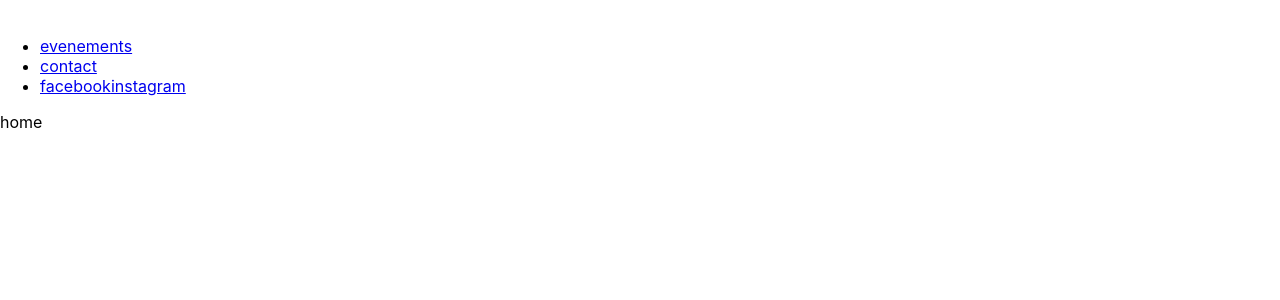
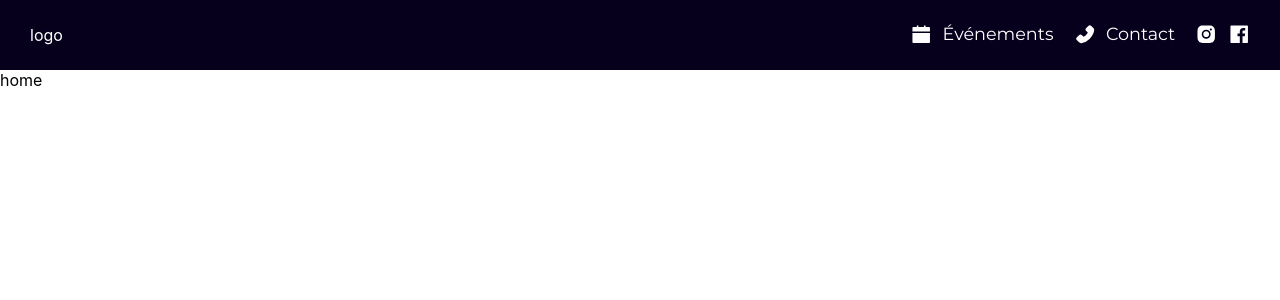
Before and after one commit to loic-dev/bde_campus_XII_avenue, a React (Create React App) app in the folder client/: page / in a window 1280 px wide. Shown: the top 300 px of the page. Built offline with nearby package versions, Linux system fonts and the light colour scheme.

Commit message:
create header responsive

```diff
--- a/client/package.json
+++ b/client/package.json
@@ -3,13 +3,18 @@
   "version": "0.1.0",
   "private": true,
   "dependencies": {
+    "@fortawesome/fontawesome-svg-core": "^6.2.0",
+    "@fortawesome/free-solid-svg-icons": "^6.2.0",
+    "@fortawesome/react-fontawesome": "^0.2.0",
     "@testing-library/jest-dom": "^5.16.5",
     "@testing-library/react": "^13.4.0",
     "@testing-library/user-event": "^13.5.0",
     "react": "^18.2.0",
     "react-dom": "^18.2.0",
+    "react-icons": "^4.4.0",
     "react-router-dom": "^6.4.1",
     "react-scripts": "5.0.1",
+    "sass": "^1.55.0",
     "web-vitals": "^2.1.4"
   },
   "scripts": {
--- a/client/src/App.css
+++ /dev/null
@@ -1,18 +0,0 @@
-@import url('https://fonts.googleapis.com/css2?family=Montserrat:wght@300;400;500;600;700&display=swap');
-
-:root{
-    /*global color */
-    --primary-color: #06001C;
-    --secondary-color: #120D27;
-    --tertiary-color: #1E1932;
-    --main_white:#FFFFFF;
-    --main_orange: #EB5D0B;
-    --main_pink:#fe71c9;
-
-
-    /* breakpoint */
-    --laptop-min:1024px;
-    --tablet-max:1023px;
-    --tablet-min:768px;
-    --mobile-max:767px;
-}
--- a/client/src/App.js
+++ b/client/src/App.js
@@ -1,4 +1,4 @@
-import './App.css';
+import './App.scss';
 import {
     createBrowserRouter,
     RouterProvider,
--- /dev/null
+++ b/client/src/App.scss
@@ -0,0 +1 @@
+@import url('https://fonts.googleapis.com/css2?family=Montserrat:wght@300;400;500;600;700&display=swap');
--- a/client/src/components/header/header.component.js
+++ b/client/src/components/header/header.component.js
@@ -1,29 +1,58 @@
+import { useState } from "react";
 import { Link } from "react-router-dom";
-import "./header.style.css";
+import "./header.style.scss";
+import { FontAwesomeIcon } from '@fortawesome/react-fontawesome'
+import { faBars, faTimes, faChevronRight  } from '@fortawesome/free-solid-svg-icons'
+import {AiFillInstagram,AiFillCalendar,AiFillPhone,AiFillFacebook} from "react-icons/ai"
 
 
 export const HeaderComponent = () => {
+    const [headerMobile, setHeaderMobile] = useState(false);
+
+
+
     return (
-        <nav>
+        <nav className="header">
+            <div className="header-container">
+                <div className="container">
                     <div className="logo">
-                <img></img>
+                        logo
                     </div>
-            <div className="link-container">
+                    <div className="mobileMenuIconContainer">
+                        <span onClick={() => setHeaderMobile(!headerMobile)}><FontAwesomeIcon className="mobileMenuIcon"  icon={headerMobile ? faTimes : faBars}/></span>
+                    </div>
+                </div>
+                <div className={`link-container ${headerMobile ? "open" : "close"}`}>
                     <ul>
                         <li>
-                        <Link to="/events">evenements</Link>
+                            <Link className="link" to="/events">
+                                <AiFillCalendar className="linkIcon" fontSize={"1.4rem"}/>
+                                <span>événements</span>
+                                <FontAwesomeIcon className="chevronLinkIcon"  icon={faChevronRight}/>
+                            </Link>
                         </li>
                         <li>
-                        <Link to="/contact">contact</Link>
+                            <Link className="link" to="/contact">
+                                <AiFillPhone className="linkIcon" fontSize={"1.4rem"}/>
+                                <span>contact</span>
+                                <FontAwesomeIcon className="chevronLinkIcon"  icon={faChevronRight}/>
+                            </Link>
                         </li>
                         <li className="social">
-                        <a href="https://www.facebook.com">facebook</a>
-                        <a href="https://www.instagram.com">instagram</a>
+                            <a target="_blank" href="https://www.instagram.com">
+                                <AiFillInstagram fontSize={"1.4rem"}/>
+                                <span>Suivez nous sur Instagram</span>
+                            </a>
+                        </li>
+                        <li className="social">
+                            <a target="_blank" className="showDesktop" href="https://www.facebook.com">
+                                <AiFillFacebook fontSize={"1.4rem"}/>
+                                <span>Suivez nous sur facebook</span>
+                            </a>
                         </li>
                     </ul>
-
                 </div>
-
+            </div>
         </nav>
     )
 }
--- a/client/src/components/header/header.style.css
+++ /dev/null
@@ -1,10 +0,0 @@
-/*mobile version */
-@media screen and (max-width:767px){
-    .link-container ul{
-        display: flex;
-        flex-direction: column;
-        width: 0;
-    }
-
-
-}
--- /dev/null
+++ b/client/src/components/header/header.style.scss
@@ -0,0 +1,197 @@
+@import "./../../utils/global.style.scss";
+
+
+$headerHeight: 70px;
+
+
+.header{
+    color: $main_white;
+    background-color: $primary-color;
+}
+
+.header-container{
+    position: relative;
+}
+
+
+
+.container{
+    display: flex;
+    position: relative;
+    z-index:1;
+    height: $headerHeight;
+    padding: 0 30px;
+    flex-direction: row;
+    justify-content: space-between;
+    align-items: center;
+    background-color: $primary-color;
+}
+
+
+
+.mobileMenuIconContainer{
+    display: block;
+
+    .mobileMenuIcon{
+        font-size: 20px;
+    }
+}
+
+
+
+.link-container{
+    background-color: $secondary-color;
+    overflow: hidden;
+    position: absolute;
+    left: 5px;
+    right: 5px;
+    max-height: 0;
+    top: $headerHeight;
+    z-index: 2;
+    transition: all ease-in-out 0.3s;
+    padding: 0 25px;
+    border-radius: 0 0 15px 15px;
+
+    &.open{
+        max-height: 50vh ;
+    }
+
+    ul{
+        padding: 10px 0;
+        margin: 0;
+
+        li{
+            list-style: none;
+            padding: 15px 0;
+            border-bottom: 2px solid $tertiary-color;
+
+            &:last-child{
+                border: none;
+            }
+
+            a{
+                display: flex;
+                flex-direction: row;
+                align-items: center;
+                color: $main_white;
+                text-decoration: none;
+                font-family: 'Montserrat';
+                margin-left: 10px;
+            }
+
+            span{
+                margin-left: 10px;
+            }
+
+            .linkIcon{
+                display: none;
+            }
+
+
+        }
+
+        .link{
+            color: $main_white;
+            display: flex;
+            flex-direction: row;
+            align-items: center;
+            text-decoration: none;
+            justify-content: space-between;
+            margin: 0 10px;
+
+            span{
+                font-weight: 400;
+                font-size: 1.1rem;
+                font-family: 'Montserrat';
+                text-transform: capitalize;
+
+            }
+
+            .chevronLinkIcon{
+                font-size: 0.8em;
+            }
+
+        }
+
+
+    }
+}
+
+
+
+
+//desktop and tablet
+@media screen and (min-width:$tablet-min){
+
+    .header{
+        display: flex;
+        justify-content: center;
+    }
+
+    .header-container{
+        display: flex;
+        width: $laptop-max;
+        flex-direction: row;
+        justify-content: space-between;
+        align-items: center;
+        padding: 0 30px;
+    }
+
+
+    .container{
+        height: $headerHeight;
+        padding: 0;
+    }
+
+
+    .mobileMenuIconContainer{
+        display: none;
+    }
+
+
+    .link-container{
+        position:static;
+        background-color: transparent;
+        border-radius:0;
+        max-height: 100%;
+        padding:0;
+
+        ul{
+            display: flex;
+            padding: 0;
+
+            li{
+                border: none;
+
+                .linkIcon{
+                    display: flex;
+                    padding-bottom: 2px;
+                }
+
+
+
+                span{
+                    border-bottom: 2px solid $primary-color;
+
+                    &:hover{
+                        border-color: $main_white;
+                    }
+                }
+
+                &.social{
+                    span{
+                        display: none;
+                    }
+                }
+            }
+        }
+
+        .chevronLinkIcon{
+            display: none;
+        }
+
+    }
+
+
+
+}
--- a/client/src/index.js
+++ b/client/src/index.js
@@ -1,6 +1,6 @@
 import React from 'react';
 import ReactDOM from 'react-dom/client';
-import './index.css';
+import './index.scss';
 import App from './App';
 import reportWebVitals from './reportWebVitals';
 
--- /dev/null
+++ b/client/src/utils/global.style.scss
@@ -0,0 +1,14 @@
+$primary-color: #06001C;
+$secondary-color: #120D27;
+$tertiary-color: #1E1932;
+$main_white:#FFFFFF;
+$main_orange: #EB5D0B;
+$main_pink:#fe71c9;
+
+
+/* breakpoint */
+$laptop-min:1024px;
+$laptop-max:1280px;
+$tablet-max:1023px;
+$tablet-min:768px;
+$mobile-max:767px;
```
Also changed, not shown: client/src/index.scss (renamed from client/src/index.css), 1 other file (tests, documents, lock files or other folders). Lines whose indentation alone changed are shown as unchanged.
